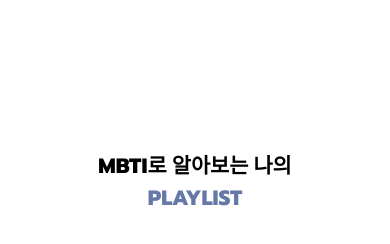
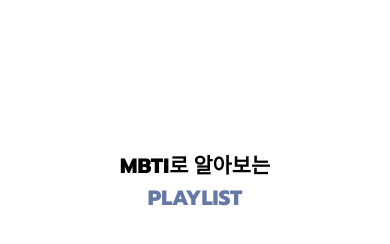
Before and after one commit to MGCWingcombo/Playlist_Client, a React (Create React App) app: page /mbti in a window 390 px wide. Shown: the top 244 px of the page. Built offline with nearby package versions, Linux system fonts and the light colour scheme; a web font is replaced by a local one.

Commit message:
모바일 버전에선 나의라는 글자를 없앰

```diff
--- a/src/Pages/MbtiTest/MbtiTest.js
+++ b/src/Pages/MbtiTest/MbtiTest.js
@@ -18,7 +18,9 @@ const MbtiTest = () => {
         <S.Contents>
           <S.Ment>
             <div className="mbti">MBTI</div>
-            <div className="middle">로 알아보는 나의 </div>
+            <div className="middle">
+              로 알아보는 <span>나의</span>{" "}
+            </div>
             <div className="playlist">PLAYLIST</div>
           </S.Ment>
           <S.backImage>
--- a/src/Pages/MbtiTest/Style.js
+++ b/src/Pages/MbtiTest/Style.js
@@ -61,7 +61,11 @@ export const Ment = styled.div`
   }
   @media ${device.mobile} {
     font-size: 1.3rem;
-
+    .middle {
+      span {
+        display: none;
+      }
+    }
     .playlist {
       display: block;
     }
```
